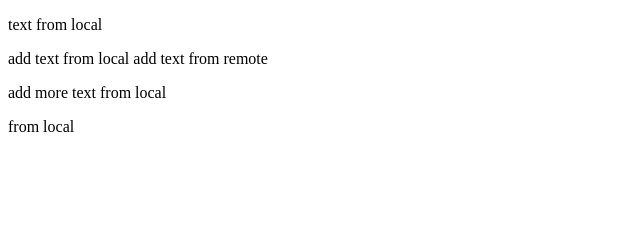
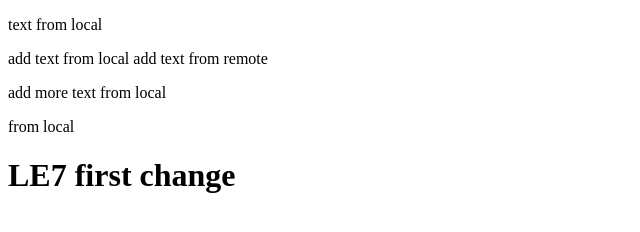
Before and after one commit to Atara57769/test, a plain HTML site: page index.html in a window 1280 px wide. Shown: the whole page, without its empty margins (0-640 px from the left). Drawn offline with Linux system fonts and the light colour scheme.

Commit message:
LE7's first change

```diff
--- a/index.html
+++ b/index.html
@@ -11,5 +11,6 @@
     <span>add text from remote</span>
     <p>add more text from local</p>
     <p>from local</p>
+    <h1>LE7 first change</h1>
 </body>
 </html>
```
